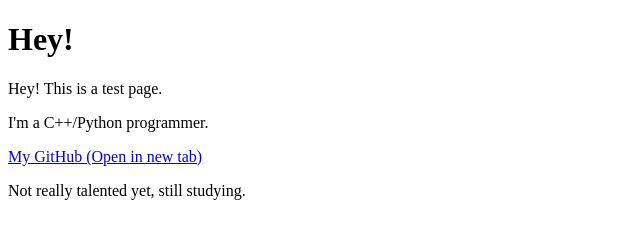
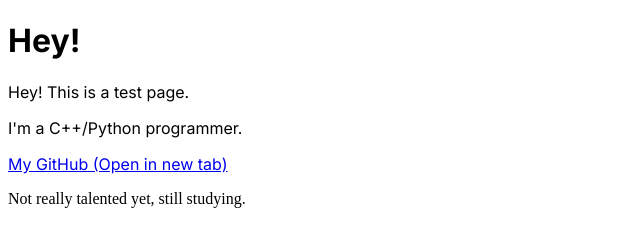
Before and after one commit to SoHiEarth/sohiearth.github.io, a plain HTML site: page index.html in a window 1280 px wide. Shown: the whole page, without its empty margins (0-640 px from the left). Drawn offline with Linux system fonts and the light colour scheme.

Commit message:
Update index.html

```diff
--- a/index.html
+++ b/index.html
@@ -2,12 +2,15 @@
 <html lang="en">
 <head>
 <title>Hey!</title>
+<link rel="preconnect" href="https://fonts.googleapis.com">
+<link rel="preconnect" href="https://fonts.gstatic.com" crossorigin>
+<link href="https://fonts.googleapis.com/css2?family=Inter:ital,opsz,wght@0,14..32,100..900;1,14..32,100..900&display=swap" rel="stylesheet">
 </head>
 <body>
-<h1>Hey!</h1>
-<p>Hey! This is a test page.</p>
-<p>I'm a C++/Python programmer.</p>
-<a href="https://www.github.com/sohiearth">My GitHub (Open in new tab)</a>
+<h1 style="font-family:Inter">Hey!</h1>
+<p style="font-family:Inter">Hey! This is a test page.</p>
+<p style="font-family:Inter">I'm a C++/Python programmer.</p>
+<a style="font-family:Inter" href="https://www.github.com/sohiearth">My GitHub (Open in new tab)</a>
 <p>Not really talented yet, still studying.</p>
 </body>
 </html>
```
